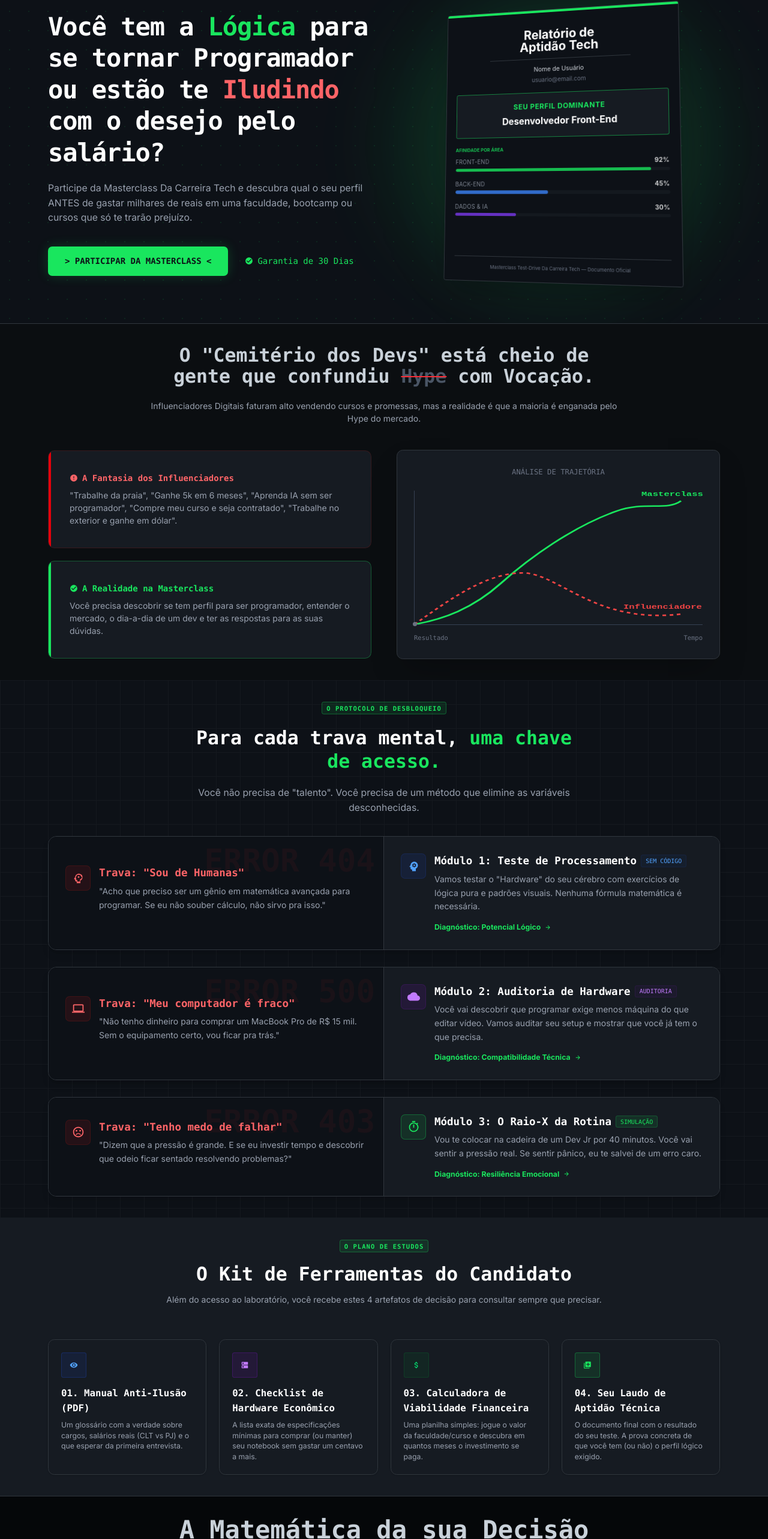
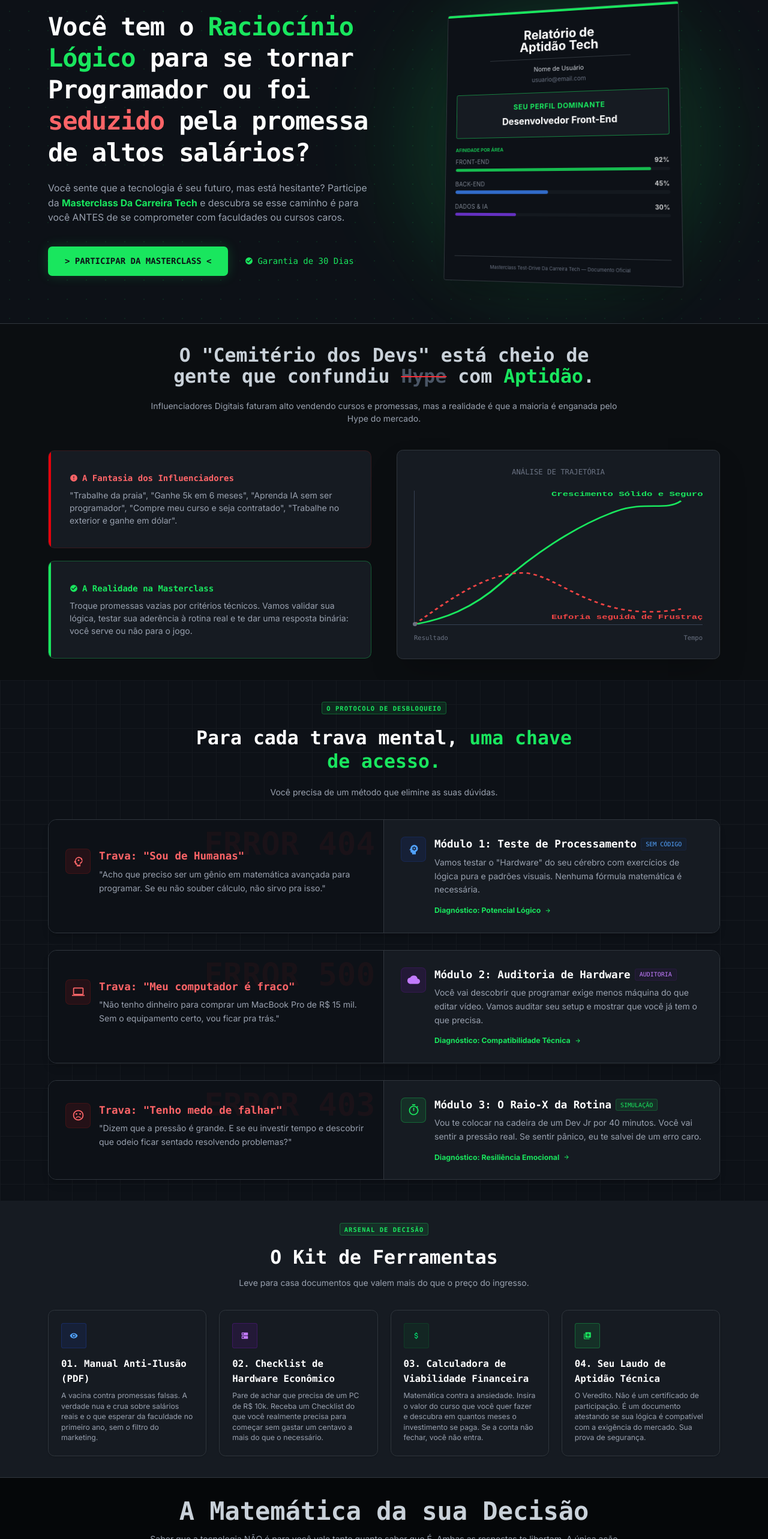
Before and after one commit to veniciosribeiro/masterclass-carreira-tech, a React (Vite) app: page / in a window 1280 px wide. Shown: the part 125-2691 px from the top of the page at 60% size. Built offline with nearby package versions, Linux system fonts and the light colour scheme.

Commit message:
Faz ajustes de copy para adequar ao PCI

```diff
--- a/components/FAQ.tsx
+++ b/components/FAQ.tsx
@@ -5,7 +5,7 @@ export const FAQ: React.FC = () => {
   return (
     <section className="px-6 py-10 bg-background-dark border-t border-border-dark" id="faq">
       <div className="max-w-3xl mx-auto">
-        <div className="text-center mb-16">
+        <div className="text-center mb-10">
           <span className="text-primary font-bold tracking-widest uppercase text-xs font-mono border border-primary/30 px-2 py-1 rounded bg-primary/10">Central de Suporte</span>
           <h2 className="text-3xl font-bold text-center mt-6 text-white font-mono">Perguntas Frequentes</h2>
         </div>
--- a/components/Footer.tsx
+++ b/components/Footer.tsx
@@ -15,7 +15,7 @@ export const Footer: React.FC = () => {
           <a className="hover:text-primary transition-colors" href="#">./Contato</a>
         </div>
         <div className="text-md font-mono">
-          © {new Date().getFullYear()} Media Labs - CNPJ: 16.577.628/0001-94.
+          © {new Date().getFullYear()} Media Labs - CNPJ: 16.577.628/0001-94
         </div>
       </div>
     </footer>
--- a/components/Guarantee.tsx
+++ b/components/Guarantee.tsx
@@ -12,7 +12,7 @@ export const Guarantee: React.FC = () => {
         <h2 className="text-3xl md:text-4xl font-bold text-white mb-6 font-mono">Garantia de Diagnóstico ou Reembolso</h2>
         <p className="text-gray-400 max-w-2xl mx-auto mb-10 text-lg leading-relaxed">
           Participe da Masterclass. Realize os testes. <br />
-          Se ao final você ainda estiver com dúvida, ou se achar que não valeu a pena, eu devolvo 100% dos seus R$ 97.
+          Se ao final você ainda estiver com dúvida, ou se achar que não valeu a pena, eu devolvo 100% dos seus R$97.
         </p>
         <div className="p-6 bg-background-dark border border-border-dark rounded-xl max-w-lg mx-auto">
           <p className="font-mono text-primary text-md">
--- a/components/Hero.tsx
+++ b/components/Hero.tsx
@@ -13,10 +13,10 @@ export const Hero: React.FC = () => {
       <div className="max-w-7xl mx-auto grid lg:grid-cols-2 gap-12 items-center relative z-10">
         <div className="flex flex-col gap-6 text-center lg:text-left">
           <h1 className="text-4xl md:text-5xl lg:text-5xl font-black leading-tight tracking-tight font-mono">
-            Você tem a <span className="text-primary">Lógica</span> para se tornar Programador ou estão te <span className="text-red-400">Iludindo</span> com o desejo pelo salário?
+            Você tem o <span className="text-primary">Raciocínio Lógico</span> para se tornar Programador ou foi <span className="text-red-400">seduzido</span> pela promessa de altos salários?
           </h1>
-          <p className="text-gray-400 font-light text-md md:text-lg max-w-3xl mx-auto lg:mx-0 font-light">
-            Participe da Masterclass Da Carreira Tech e descubra qual o seu perfil ANTES de gastar milhares de reais em uma faculdade, bootcamp ou cursos que só te trarão prejuízo.
+          <p className="text-gray-400 font-light text-lg md:text-lg max-w-3xl mx-auto lg:mx-0 font-light">
+            Você sente que a tecnologia é seu futuro, mas está hesitante? Participe da <span className="text-primary font-bold">Masterclass Da Carreira Tech</span> e descubra se esse caminho é para você ANTES de se comprometer com faculdades ou cursos caros.
           </p>
           <div className="flex flex-col sm:flex-row gap-4 justify-center lg:justify-start pt-4">
             <button
--- a/components/Pricing.tsx
+++ b/components/Pricing.tsx
@@ -5,9 +5,11 @@ export const Pricing: React.FC = () => {
   return (
     <section className="px-6 py-10 bg-[#050709] border-t border-border-dark" id="pricing">
       <div className="max-w-7xl mx-auto">
-        <div className="text-center mb-16">
+        <div className="text-center mb-10 max-w-4xl mx-auto">
           <h2 className="text-3xl md:text-5xl font-black mb-4 font-mono">A Matemática da sua Decisão</h2>
-          <p className="text-gray-400 text-md">Por menos de uma pizza, você blinda seu patrimônio contra o erro.</p>
+          <p className="text-gray-400 text-md">
+            Saber que a tecnologia NÃO é para você vale tanto quanto saber que É. Ambas as respostas te libertam. A única ação que sai cara é continuar na dúvida.
+          </p>
         </div>
 
         <div className="overflow-hidden rounded-xl border border-border-dark bg-surface-dark shadow-2xl">
@@ -16,27 +18,35 @@ export const Pricing: React.FC = () => {
             <div className="p-8 md:p-12 border-b md:border-b-0 md:border-r border-border-dark bg-[#0d1117]/50">
               <h3 className="text-gray-500 text-red-500 font-mono font-bold uppercase tracking-widest text-sm mb-6 flex items-center gap-2">
                 <CancelIcon className="text-red-500" />
-                O Caminho da Dúvida
+                O Caminho Da Incerteza
               </h3>
 
               <ul className="space-y-6">
                 <li className="flex justify-between items-center group">
-                  <span className="text-gray-400 group-hover:text-white transition-colors">Mensalidade Faculdade</span>
-                  <span className="font-mono text-red-400 font-bold">R$800/mês</span>
+                  <span className="text-gray-400 group-hover:text-white transition-colors">Faculdade errada</span>
+                  <span className="font-mono text-red-400 font-bold">R$500/mês + 3 Anos</span>
+                </li>
+                <li className="flex justify-between items-center group">
+                  <span className="text-gray-400 group-hover:text-white transition-colors">Bootcamp Genérico</span>
+                  <span className="font-mono text-red-400 font-bold">R$2.000</span>
                 </li>
                 <li className="flex justify-between items-center group">
                   <span className="text-gray-400 group-hover:text-white transition-colors">Curso do Influencer</span>
-                  <span className="font-mono text-red-400 font-bold">R$2.500</span>
+                  <span className="font-mono text-red-400 font-bold">R$300</span>
                 </li>
                 <li className="flex justify-between items-center group">
-                  <span className="text-gray-400 group-hover:text-white transition-colors">Tempo de Risco</span>
-                  <span className="font-mono text-red-400 font-bold">6 a 12 meses</span>
+                  <span className="text-gray-400 group-hover:text-white transition-colors">Overdose de Informação</span>
+                  <span className="font-mono text-red-400 font-bold">Paralisia</span>
+                </li>
+                <li className="flex justify-between items-center group">
+                  <span className="text-gray-400 group-hover:text-white transition-colors">Tentativa e Erro</span>
+                  <span className="font-mono text-red-400 font-bold">Sozinho e Perdido</span>
                 </li>
               </ul>
 
               <div className="mt-8 pt-8 border-t border-dashed border-border-dark flex justify-between items-center">
                 <span className="text-sm font-mono text-gray-500 uppercase">Custo do Erro</span>
-                <span className="text-2xl font-black text-red-500 font-mono">+ R$5.000,00</span>
+                <span className="text-2xl font-black text-red-500 font-mono">Incalculável</span>
               </div>
             </div>
 
@@ -51,16 +61,24 @@ export const Pricing: React.FC = () => {
 
               <ul className="space-y-6 relative z-10">
                 <li className="flex justify-between items-center">
-                  <span className="text-white">Masterclass</span>
-                  <span className="font-mono text-primary font-bold">R$97 (Único)</span>
-                </li>
-                <li className="flex justify-between items-center">
                   <span className="text-white">Check-up de Perfil</span>
                   <span className="font-mono text-primary font-bold">Incluso</span>
                 </li>
                 <li className="flex justify-between items-center">
+                  <span className="text-white">Testes de aptidão</span>
+                  <span className="font-mono text-primary font-bold">Incluso</span>
+                </li>
+                <li className="flex justify-between items-center">
+                  <span className="text-white">Checklist de viabilidade</span>
+                  <span className="font-mono text-primary font-bold">Incluso</span>
+                </li>
+                <li className="flex justify-between items-center">
+                  <span className="text-white">Visão prática de mercado</span>
+                  <span className="font-mono text-primary font-bold">Incluso</span>
+                </li>
+                <li className="flex justify-between items-center">
                   <span className="text-white">Duração</span>
-                  <span className="font-mono text-primary font-bold">3 Horas</span>
+                  <span className="font-mono text-primary font-bold">1 Noite Imersiva</span>
                 </li>
               </ul>
 
--- a/components/ProtocolOverview.tsx
+++ b/components/ProtocolOverview.tsx
@@ -16,8 +16,8 @@ export const ProtocolOverview: React.FC = () => {
                     <h2 className="text-3xl md:text-4xl font-black mt-6 text-white font-mono leading-tight">
                         Para cada trava mental, <span className="text-primary">uma chave de acesso.</span>
                     </h2>
-                    <p className="text-gray-400 mt-6 font-light text-lg">
-                        Você não precisa de "talento". Você precisa de um método que elimine as variáveis desconhecidas.
+                    <p className="text-gray-400 mt-6 font-light text-md">
+                        Você precisa de um método que elimine as suas dúvidas.
                     </p>
                 </div>
 
--- a/components/RealityCheck.tsx
+++ b/components/RealityCheck.tsx
@@ -7,7 +7,7 @@ export const RealityCheck: React.FC = () => {
       <div className="max-w-7xl mx-auto flex flex-col gap-12">
         <div className="text-center max-w-4xl mx-auto">
           <h2 className="text-3xl md:text-4xl font-bold mb-6 font-mono">
-            O "Cemitério dos Devs" está cheio de gente que confundiu <span className="text-gray-600 line-through decoration-red-500 decoration-2">Hype</span> com Vocação.
+            O "Cemitério dos Devs" está cheio de gente que confundiu <span className="text-gray-600 line-through decoration-red-500 decoration-2">Hype</span> com <span className="text-primary">Aptidão</span>.
           </h2>
           <p className="text-gray-400 mt-4 font-light text-md">
             Influenciadores Digitais faturam alto vendendo cursos e promessas, mas a realidade é que a maioria é enganada pelo Hype do mercado.
@@ -34,7 +34,7 @@ export const RealityCheck: React.FC = () => {
                 A Realidade na Masterclass
               </h4>
               <p className="text-gray-400">
-                Você precisa descobrir se tem perfil para ser programador, entender o mercado, o dia-a-dia de um dev e ter as respostas para as suas dúvidas.
+                Troque promessas vazias por critérios técnicos. Vamos validar sua lógica, testar sua aderência à rotina real e te dar uma resposta binária: você serve ou não para o jogo.
               </p>
             </div>
           </div>
@@ -47,16 +47,16 @@ export const RealityCheck: React.FC = () => {
               {/* Combined SVG for both lines */}
               <svg className="absolute inset-0 h-full w-full" viewBox="0 0 400 260" preserveAspectRatio="none">
                 {/* Labels for Estrategyst */}
-                <text x="315" y="10" fill="#19e65e" fontSize="13" fontFamily="monospace" fontWeight="bold">Masterclass</text>
+                <text x="190" y="10" fill="#19e65e" fontSize="13" fontFamily="monospace" fontWeight="bold">Crescimento Sólido e Seguro</text>
 
                 {/* Green Line (Estrategista) - starts from origin with smoother curves */}
                 <path d="M0,260 C40,250 80,230 120,180 C160,130 220,70 280,40 C320,20 350,40 370,20" fill="none" stroke="#19e65e" strokeWidth="3" />
 
                 {/* Labels for Pato */}
-                <text x="290" y="230" fill="#ef4444" fontSize="13" fontFamily="monospace" fontWeight="bold">Influenciadores</text>
+                <text x="190" y="250" fill="#ef4444" fontSize="13" fontFamily="monospace" fontWeight="bold">Euforia seguida de Frustração</text>
 
                 {/* Red Line (Pato) - starts from origin */}
-                <path d="M0,260 C50,210 100,160 150,160 C200,160 250,260 370,240" fill="none" stroke="#ef4444" strokeWidth="3" strokeDasharray="5,5" />
+                <path d="M0,260 C50,210 100,160 150,160 C200,160 250,260 370,230" fill="none" stroke="#ef4444" strokeWidth="3" strokeDasharray="5,5" />
               </svg>
 
               {/* Origin point marker */}
--- a/components/Syllabus.tsx
+++ b/components/Syllabus.tsx
@@ -5,10 +5,12 @@ export const Syllabus: React.FC = () => {
     return (
         <section className="px-6 py-10 bg-surface-dark" id="modules">
             <div className="max-w-7xl mx-auto">
-                <div className="text-center mb-16">
-                    <span className="text-primary font-bold tracking-widest uppercase text-xs font-mono border border-primary/30 px-2 py-1 rounded bg-primary/10">O Plano de Estudos</span>
-                    <h2 className="text-3xl md:text-4xl font-black mt-6 text-white font-mono">O Kit de Ferramentas do Candidato</h2>
-                    <p className="text-gray-400 mt-4 font-light">Além do acesso ao laboratório, você recebe estes 4 artefatos de decisão para consultar sempre que precisar.</p>
+                <div className="text-center mb-10">
+                    <span className="text-primary font-bold tracking-widest uppercase text-xs font-mono border border-primary/30 px-2 py-1 rounded bg-primary/10">ARSENAL DE DECISÃO</span>
+                    <h2 className="text-3xl md:text-4xl font-black mt-6 text-white font-mono">O Kit de Ferramentas</h2>
+                    <p className="text-gray-400 mt-4 font-light">
+                        Leve para casa documentos que valem mais do que o preço do ingresso.
+                    </p>
                 </div>
                 <div className="grid md:grid-cols-2 lg:grid-cols-4 gap-6">
                     <div className="bg-surface-dark p-6 rounded-xl shadow-sm border border-border-dark hover:border-primary/50 hover:bg-[#1c2128] transition-all duration-300 group">
@@ -16,28 +18,28 @@ export const Syllabus: React.FC = () => {
                             <VisibilityIcon />
                         </div>
                         <h3 className="font-bold text-lg mb-2 text-white font-mono">01. Manual Anti-Ilusão (PDF)</h3>
-                        <p className="text-sm text-gray-400">Um glossário com a verdade sobre cargos, salários reais (CLT vs PJ) e o que esperar da primeira entrevista.</p>
+                        <p className="text-sm text-gray-400">A vacina contra promessas falsas. A verdade nua e crua sobre salários reais e o que esperar da faculdade no primeiro ano, sem o filtro do marketing.</p>
                     </div>
                     <div className="bg-surface-dark p-6 rounded-xl shadow-sm border border-border-dark hover:border-primary/50 hover:bg-[#1c2128] transition-all duration-300 group">
                         <div className="size-12 rounded bg-purple-900/20 border border-purple-900/50 text-purple-400 flex items-center justify-center mb-4 group-hover:text-purple-300">
                             <DnsIcon />
                         </div>
                         <h3 className="font-bold text-lg mb-2 text-white font-mono">02. Checklist de Hardware Econômico</h3>
-                        <p className="text-sm text-gray-400">A lista exata de especificações mínimas para comprar (ou manter) seu notebook sem gastar um centavo a mais.</p>
+                        <p className="text-sm text-gray-400">Pare de achar que precisa de um PC de R$ 10k. Receba um Checklist do que você realmente precisa para começar sem gastar um centavo a mais do que o necessário.</p>
                     </div>
                     <div className="bg-surface-dark p-6 rounded-xl shadow-sm border border-border-dark hover:border-primary/50 hover:bg-[#1c2128] transition-all duration-300 group">
                         <div className="size-12 rounded bg-green-900/20 border border-green-900/50 text-green-400 flex items-center justify-center mb-4 group-hover:text-green-300">
                             <AttachMoneyIcon />
                         </div>
                         <h3 className="font-bold text-lg mb-2 text-white font-mono">03. Calculadora de Viabilidade Financeira</h3>
-                        <p className="text-sm text-gray-400">Uma planilha simples: jogue o valor da faculdade/curso e descubra em quantos meses o investimento se paga.</p>
+                        <p className="text-sm text-gray-400">Matemática contra a ansiedade. Insira o valor do curso que você quer fazer e descubra em quantos meses o investimento se paga. Se a conta não fechar, você não entra.</p>
                     </div>
                     <div className="bg-surface-dark p-6 rounded-xl shadow-sm border border-border-dark hover:border-primary/50 hover:bg-[#1c2128] transition-all duration-300 relative overflow-hidden group">
                         <div className="size-12 rounded bg-primary/10 border border-primary/30 text-primary flex items-center justify-center mb-4">
                             <QuizIcon />
                         </div>
                         <h3 className="font-bold text-lg mb-2 text-white font-mono">04. Seu Laudo de Aptidão Técnica</h3>
-                        <p className="text-sm text-gray-400">O documento final com o resultado do seu teste. A prova concreta de que você tem (ou não) o perfil lógico exigido.</p>
+                        <p className="text-sm text-gray-400">O Veredito. Não é um certificado de participação. É um documento atestando se sua lógica é compatível com a exigência do mercado. Sua prova de segurança.</p>
                     </div>
                 </div>
             </div>
```
Also changed, not shown: components/Authority.tsx (+14 -8 lines).
